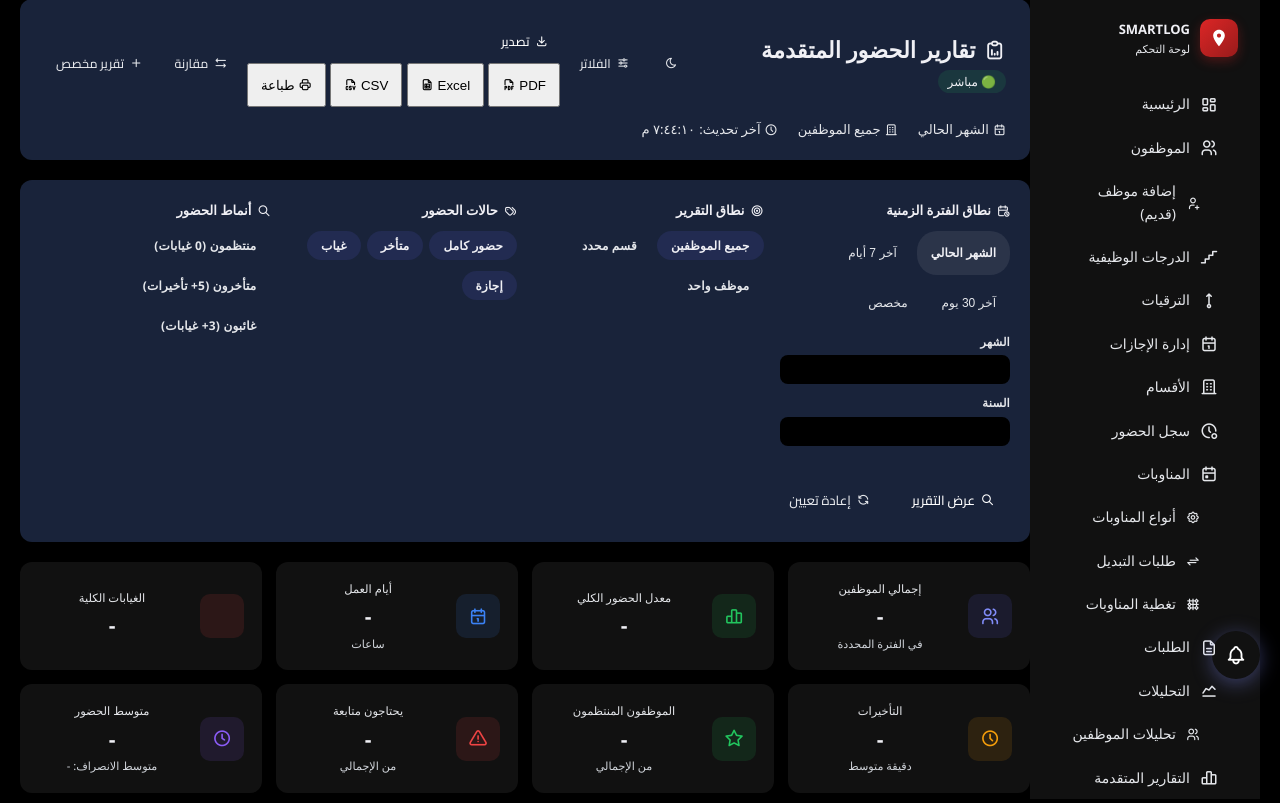
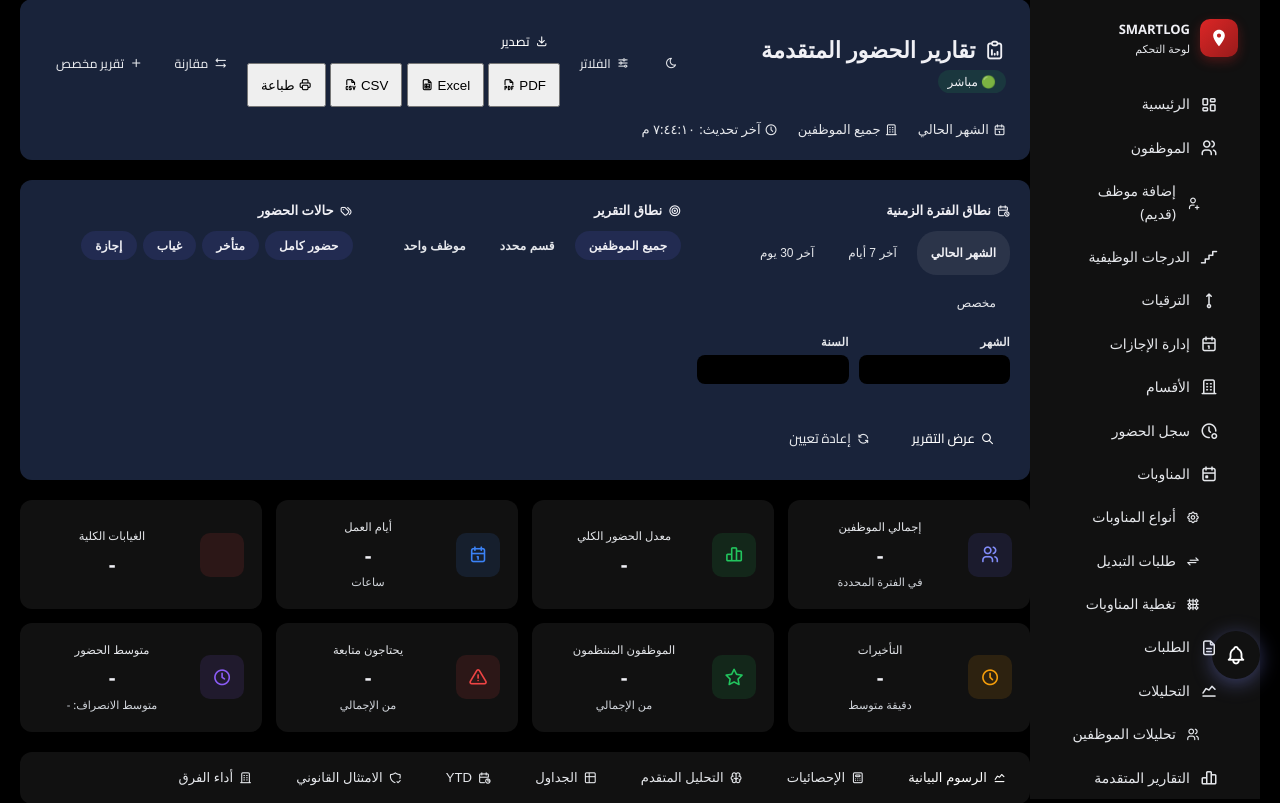
Before and after one commit to eslamLY/SmartLog-V2, a Flask app: template templates/admin/reports_attendance.html in a window 1280 px wide. Shown: the part 21-824 px from the top of the page. Run offline with Flask 3, Linux system fonts and the light colour scheme; the template is opened without the code that fills it, so the values that code supplies are empty; parts of the project's set-up code (start-up, migrations or seed data) failed here and were passed over; some libraries are stand-ins or nearby versions.

Commit message:
fix(filters): remove non-functional pattern chips to simplify filter UI

```diff
--- a/static/js/reports-filters.js
+++ b/static/js/reports-filters.js
@@ -27,10 +27,6 @@ function getFilterParams() {
   const chips = document.querySelectorAll('#statusChips .chip.active input:checked');
   if (chips.length > 0) {
     params.set('statuses', Array.from(chips).map(c => c.value).join(','));
-  }
-  const patterns = document.querySelectorAll('.filter-section .chip-group:not(#statusChips) .chip.active input:checked');
-  if (patterns.length > 0) {
-    params.set('patterns', Array.from(patterns).map(c => c.value).join(','));
   }
   return params.toString();
 }
@@ -68,8 +64,6 @@ function resetFilters() {
   toggleScope();
   document.querySelectorAll('#statusChips .chip').forEach(c => c.classList.add('active'));
   document.querySelectorAll('#statusChips .chip input').forEach(c => c.checked = true);
-  document.querySelectorAll('.filter-section .chip-group:not(#statusChips) .chip').forEach(c => c.classList.remove('active'));
-  document.querySelectorAll('.filter-section .chip-group:not(#statusChips) .chip input').forEach(c => c.checked = false);
   document.getElementById('tableSearch').value = '';
   loadReports();
 }
--- a/templates/admin/reports_attendance.html
+++ b/templates/admin/reports_attendance.html
@@ -119,15 +119,6 @@
           <label class="chip active"><input type="checkbox" value="late" checked onchange="onFilterChange()"> متأخر</label>
           <label class="chip active"><input type="checkbox" value="absent" checked onchange="onFilterChange()"> غياب</label>
           <label class="chip active"><input type="checkbox" value="leave" checked onchange="onFilterChange()"> إجازة</label>
-        </div>
-      </div>
-
-      <div class="filter-section">
-        <div class="filter-section-title"><i class="ti ti-search"></i> أنماط الحضور</div>
-        <div class="chip-group">
-          <label class="chip"><input type="checkbox" value="regular" onchange="onFilterChange()"> منتظمون (0 غيابات)</label>
-          <label class="chip"><input type="checkbox" value="late_frequent" onchange="onFilterChange()"> متأخرون (5+ تأخيرات)</label>
-          <label class="chip"><input type="checkbox" value="absent_frequent" onchange="onFilterChange()"> غائبون (3+ غيابات)</label>
         </div>
       </div>
     </div>
```
